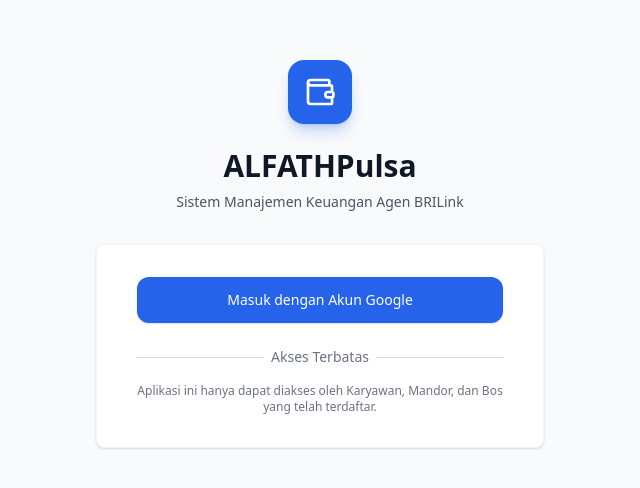
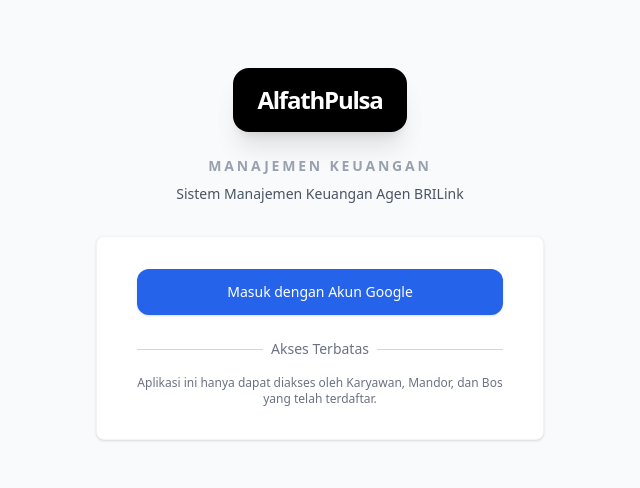
Before and after one commit to tedybear958/Alfathpulsarekap, a React (Vite) app: page / in a window 1280 px wide. Shown: the part 146-634 px from the top of the page, without its empty margins (320-960 px from the left). Built offline with nearby package versions, Linux system fonts and the light colour scheme; no server answers.

Commit message:
feat: Update app branding and logo
Replaces the Wallet icon with a more relevant and stylized "AP" logo for ALFATHPulsa. Also, updates the company name display to "AlfathPulsa" for consistency.

```diff
--- a/src/components/Layout.tsx
+++ b/src/components/Layout.tsx
@@ -58,11 +58,11 @@
         {/* Top Header */}
         <header className="bg-brand-700 text-white sticky top-0 z-20 px-5 py-4 pt-safe flex items-center justify-between shadow-md">
           <div className="flex items-center gap-3">
-            <div className="w-9 h-9 bg-white/20 rounded-full flex items-center justify-center shrink-0">
-              <Wallet className="w-5 h-5 text-white" />
+            <div className="bg-black px-3 py-1.5 rounded-lg flex items-center justify-center shrink-0 shadow-inner">
+              <span className="text-[10px] font-black text-white tracking-tighter uppercase">AP</span>
             </div>
             <div>
-              <h1 className="text-base font-bold leading-none">{user?.displayName || 'ALFATHPulsa'}</h1>
+              <h1 className="text-base font-bold leading-none">{user?.displayName || 'AlfathPulsa'}</h1>
               <p className="text-[10px] text-brand-200 mt-1 font-medium">
                 {role === 'bos' ? (branchId ? `Bos - ${branchName || branchId}` : 'Bos - Pusat') :
                  role === 'mandor' ? `Mandor - ${branchName || branchId || '...'}` :
--- a/src/components/Login.tsx
+++ b/src/components/Login.tsx
@@ -1,18 +1,17 @@
 import React from 'react';
 import { loginWithGoogle } from '../firebase';
-import { Wallet } from 'lucide-react';
 
 export function Login() {
   return (
     <div className="min-h-screen bg-gray-50 flex flex-col justify-center py-12 sm:px-6 lg:px-8">
       <div className="sm:mx-auto sm:w-full sm:max-w-md">
         <div className="flex justify-center">
-          <div className="w-16 h-16 bg-brand-600 rounded-2xl flex items-center justify-center shadow-lg shadow-brand-500/30">
-            <Wallet className="w-8 h-8 text-white" />
+          <div className="bg-black px-6 py-4 rounded-2xl flex items-center justify-center shadow-xl">
+            <span className="text-white font-black tracking-tighter text-2xl">AlfathPulsa</span>
           </div>
         </div>
-        <h2 className="mt-6 text-center text-3xl font-extrabold text-gray-900">
-          ALFATHPulsa
+        <h2 className="mt-6 text-center text-sm font-bold text-gray-400 uppercase tracking-[0.2em]">
+          Manajemen Keuangan
         </h2>
         <p className="mt-2 text-center text-sm text-gray-600">
           Sistem Manajemen Keuangan Agen BRILink
```
